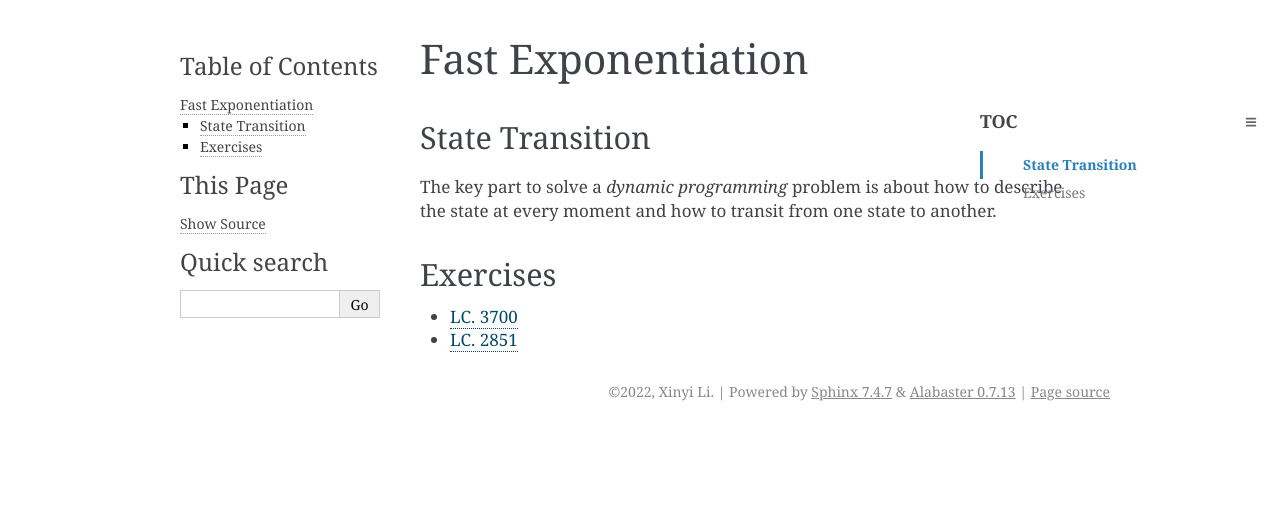
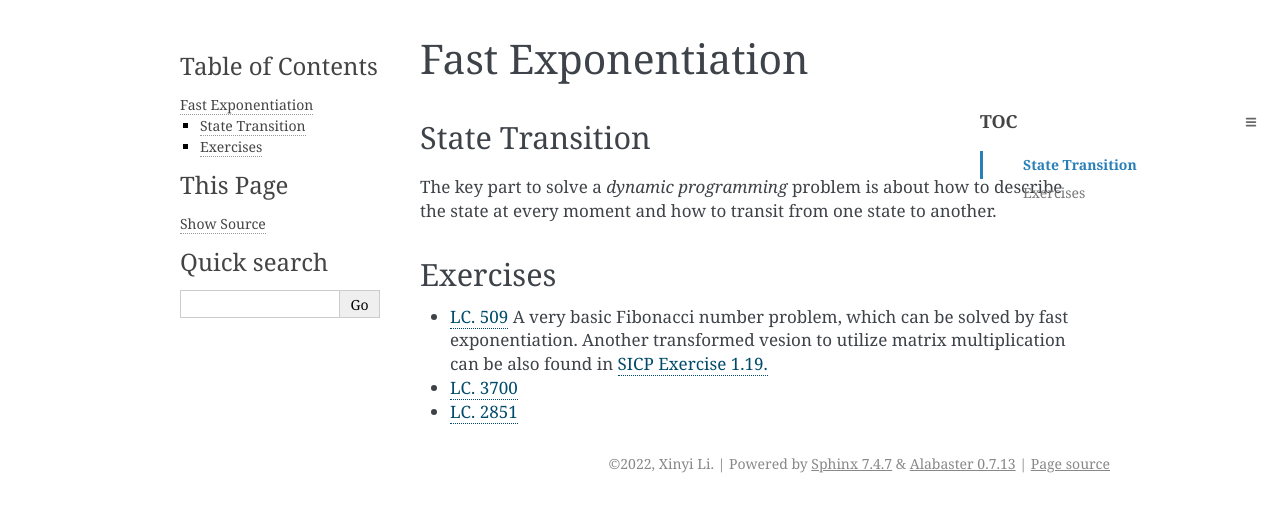
Before and after one commit to li-xin-yi/lctemplates, a Sphinx documentation site: the page built from docs/source/fast-exponentiation.md, in a window 1280 px wide. Shown: the top 512 px of the page. Built offline with Sphinx 7.4.7, drawn with Linux system fonts in a browser that asks for light colours.

Commit message:
update a fib example

```diff
--- a/docs/source/fast-exponentiation.md
+++ b/docs/source/fast-exponentiation.md
@@ -9,5 +9,6 @@ The key part to solve a *dynamic programming* problem is about how to describe t
 
 ## Exercises
 
+- [LC. 509](https://leetcode.com/problems/fibonacci-number/description/) A very basic Fibonacci number problem, which can be solved by fast exponentiation. Another transformed vesion to utilize matrix multiplication can be also found in [SICP Exercise 1.19.](https://mitp-content-server.mit.edu/books/content/sectbyfn/books_pres_0/6515/sicp.zip/full-text/book/book-Z-H-11.html#%_idx_828)
 - [LC. 3700](https://leetcode.com/problems/number-of-zigzag-arrays-ii/description/)
 - [LC. 2851](https://leetcode.com/problems/string-transformation/description/)
```
